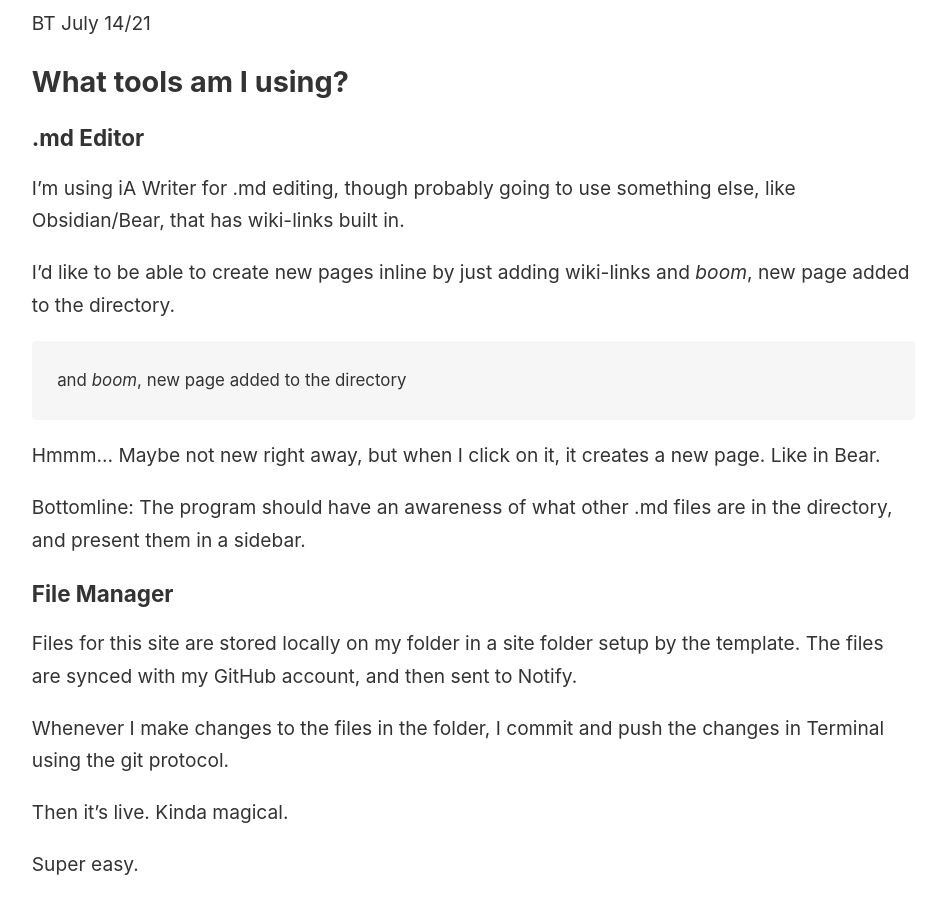
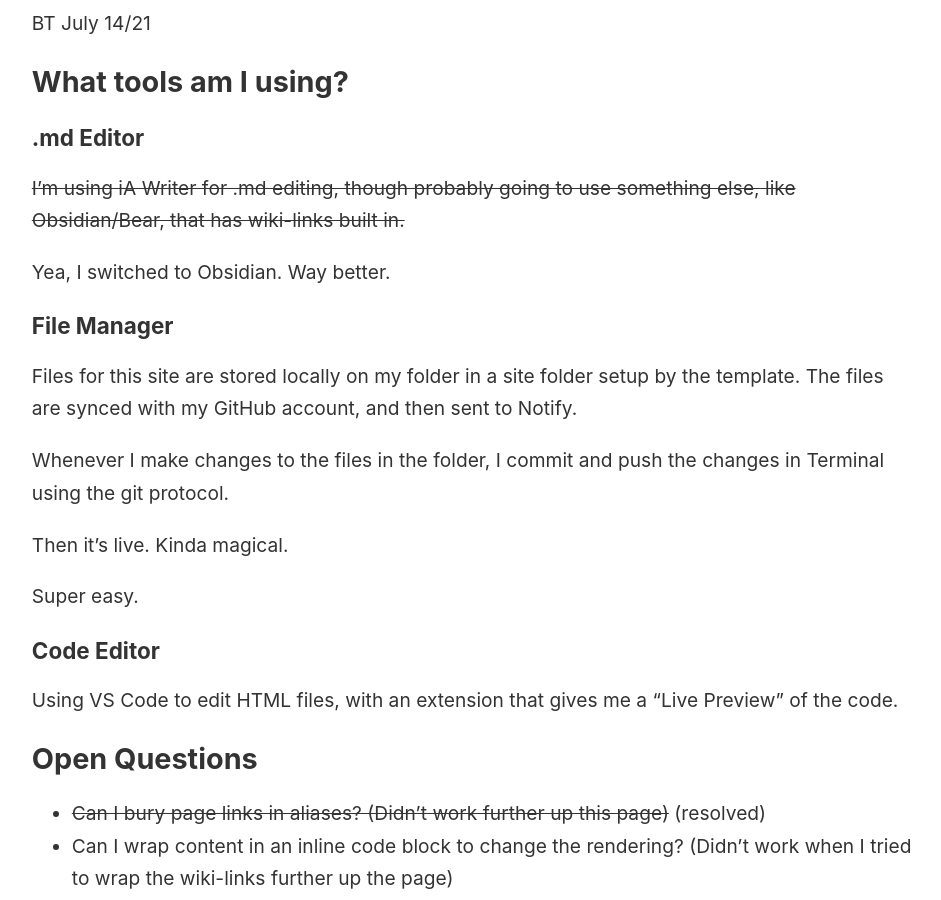
Before and after one commit to brandon-toner/brandontoner-jekyll-garden, a Jekyll site: the page built from _pages/index.md, in a window 1280 px wide and 900 px high, scrolled down 793 px. Shown: the whole window, without its empty margins (45-986 px from the left). Built offline with Jekyll 4.4.1, drawn with Linux system fonts in a browser that asks for light colours.

Commit message:
Update content

```diff
--- a/_pages/index.md
+++ b/_pages/index.md
@@ -29,15 +29,9 @@ BT July 14/21
 
 ### .md Editor
 
-I'm using iA Writer for .md editing, though probably going to use something else, like Obsidian/Bear, that has wiki-links built in.
+~~I'm using iA Writer for .md editing, though probably going to use something else, like Obsidian/Bear, that has wiki-links built in.~~
 
-I'd like to be able to create new pages inline by just adding wiki-links and *boom*, new page added to the directory.
-
-> and *boom*, new page added to the directory
-
-Hmmm... Maybe not new right away, but when I click on it, it creates a new page. Like in Bear.
-
-Bottomline: The program should have an awareness of what other .md files are in the directory, and present them in a sidebar.
+Yea, I switched to Obsidian. Way better.
 
 ### File Manager
 
@@ -55,7 +49,7 @@ Using VS Code to edit HTML files, with an extension that gives me a "Live Previe
 
 ## Open Questions
 
-- Can I bury page links in aliases? (Didn't work further up this page)
+- ~~Can I bury page links in aliases? (Didn't work further up this page)~~ (resolved)
 - Can I wrap content in an inline code block to change the rendering? (Didn't work when I tried to wrap the wiki-links further up the page)
 
 ## Other Comments
```
